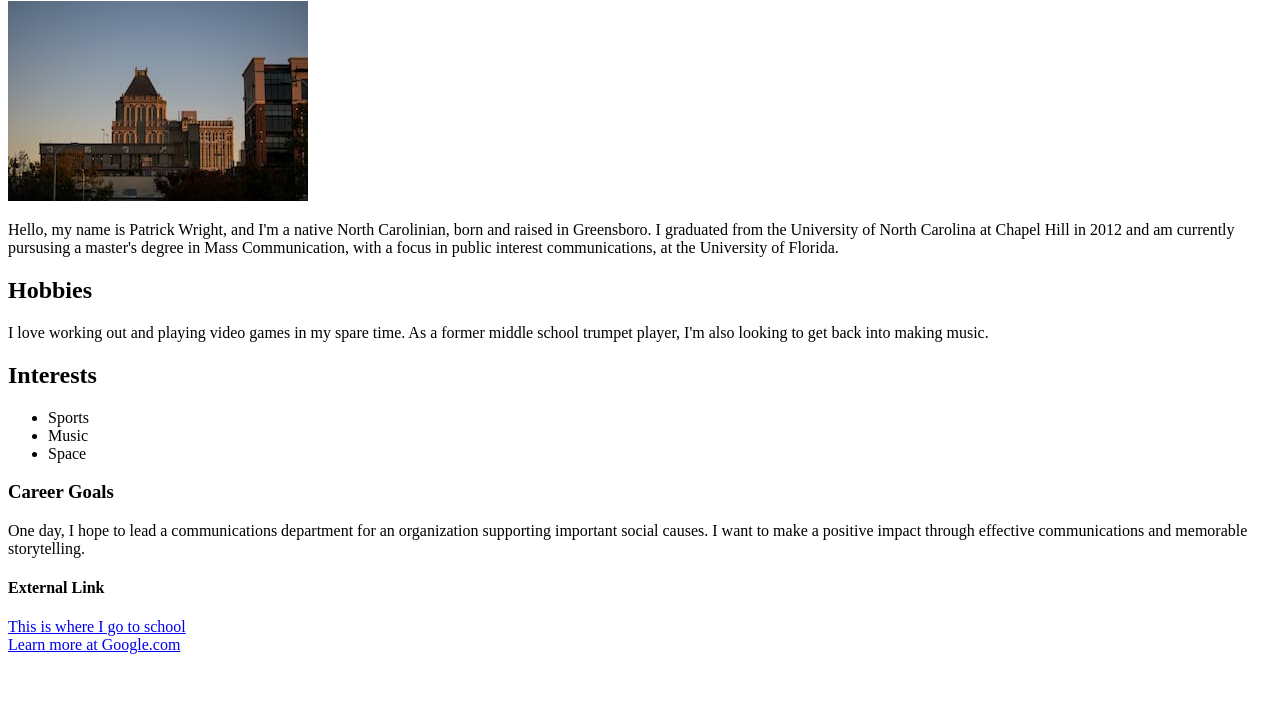
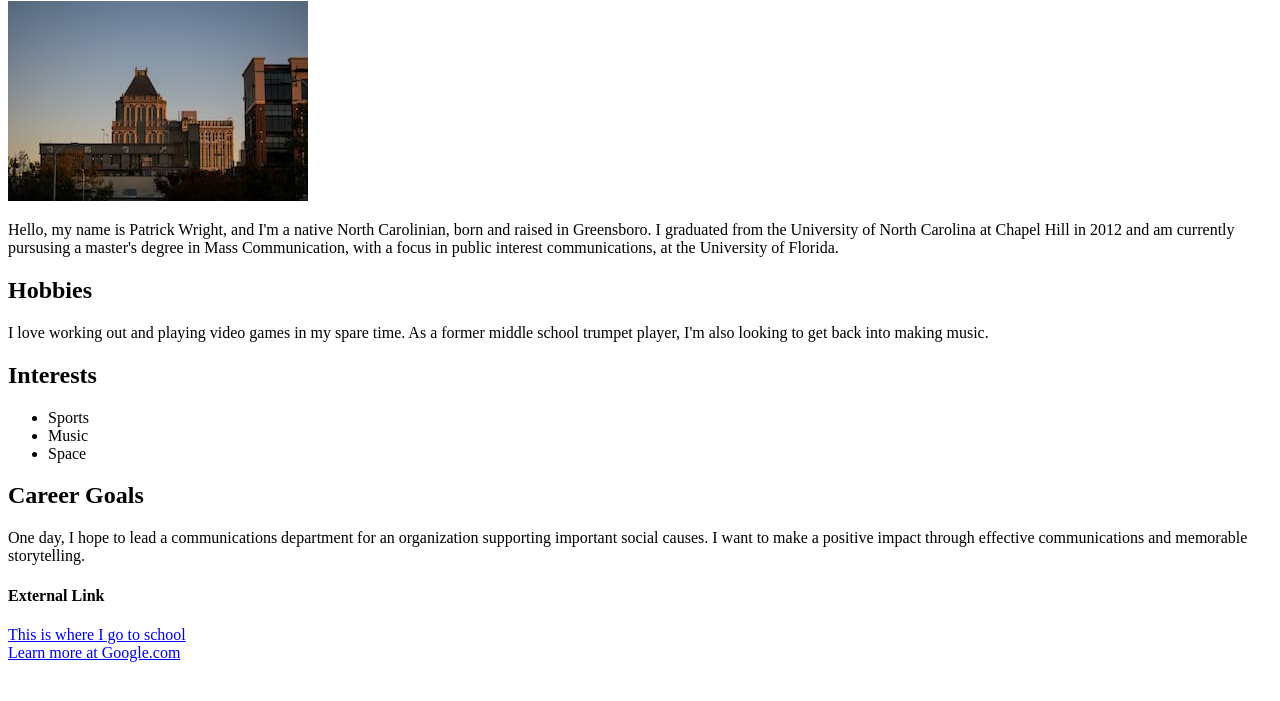
Before and after one commit to ptwright24/m2-hw2-wright-patrick, a plain HTML site: page index.html in a window 1280 px wide. Shown: the part 79-780 px from the top of the page. Drawn offline with Linux system fonts and the light colour scheme.

Commit message:
career header update

```diff
--- a/index.html
+++ b/index.html
@@ -15,7 +15,7 @@
     <li>Space</li>
 </ul>
 <p>
-<h3>Career Goals</h3>
+<h2>Career Goals</h2>
 <p>One day, I hope to lead a communications department for an organization supporting important social causes. I want to make a positive impact through effective communications and memorable storytelling.</p>
 <h4>External Link</h4>
 <a href="www.ufl.edu">This is where I go to school</a>
```
